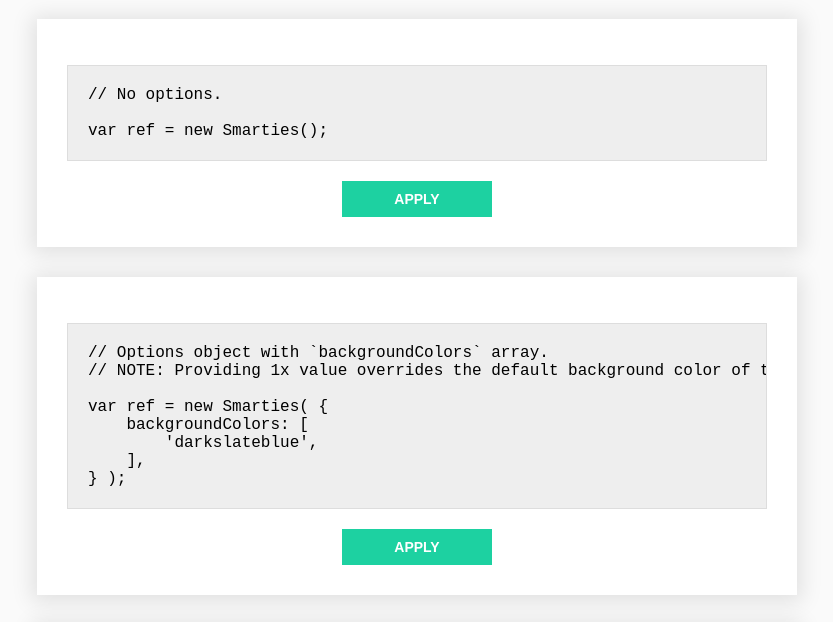
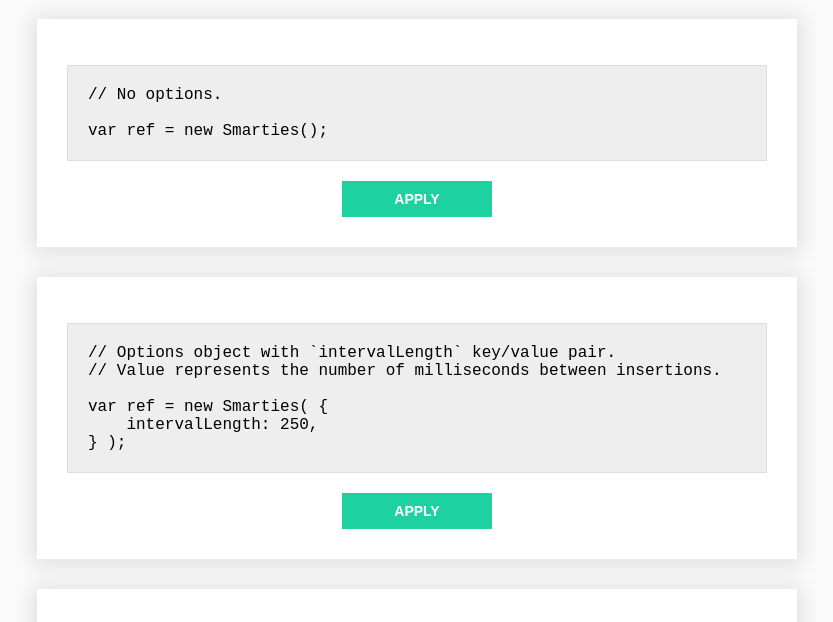
Before and after one commit to jrmykolyn/sfco-smarties, a website: page demo/index.html in a window 1280 px wide. Shown: the part 98-720 px from the top of the page, without its empty margins (223-1056 px from the left). Drawn offline with Linux system fonts and the light colour scheme.

Commit message:
chore(demo): Add 'intervalLength' example.

```diff
--- a/demo/index.html
+++ b/demo/index.html
@@ -131,6 +131,20 @@
 </pre>
 <button>Apply</button>
 </section>
+
+
+<section class="example-wrapper">
+<pre>
+// Options object with `intervalLength` key/value pair.
+// Value represents the number of milliseconds between insertions.
+
+var ref = new Smarties( {
+    intervalLength: 250,
+} );
+</pre>
+<button>Apply</button>
+</section>
+
 
 <section class="example-wrapper">
 <pre>
```
